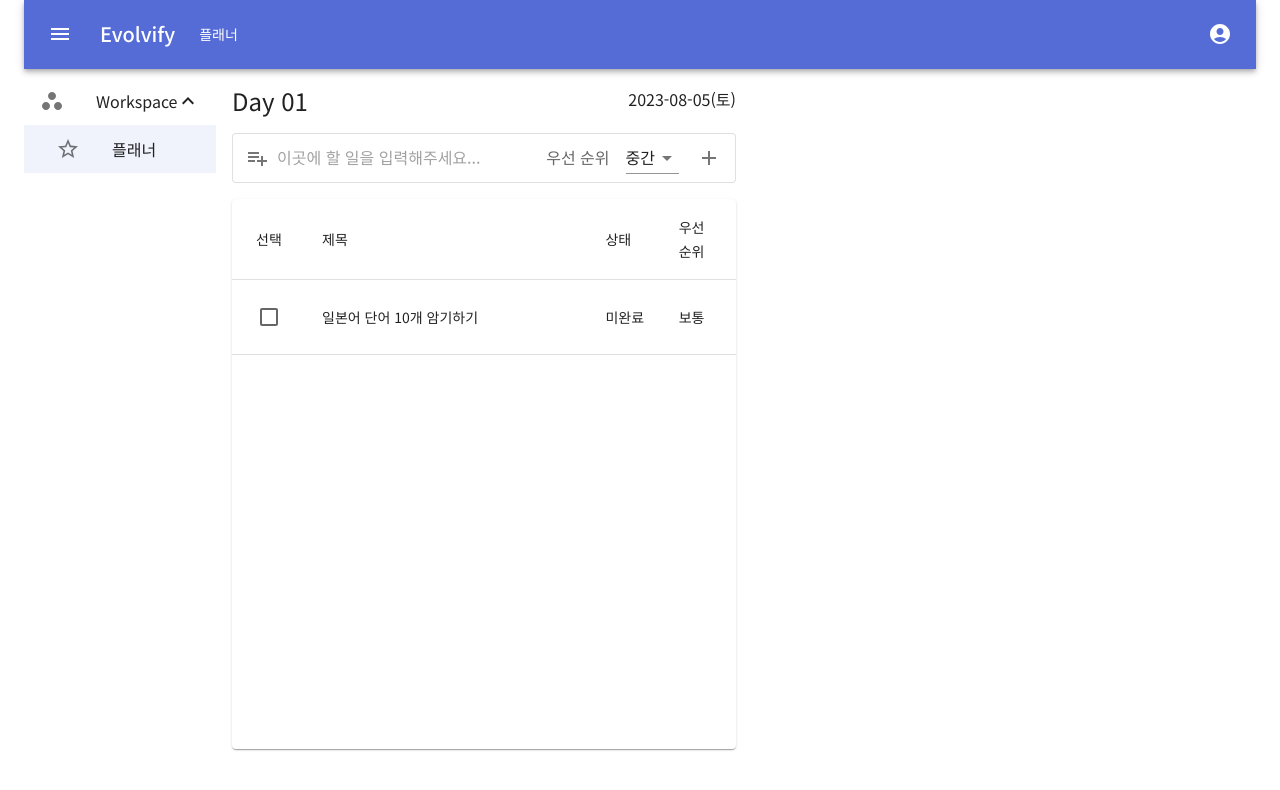
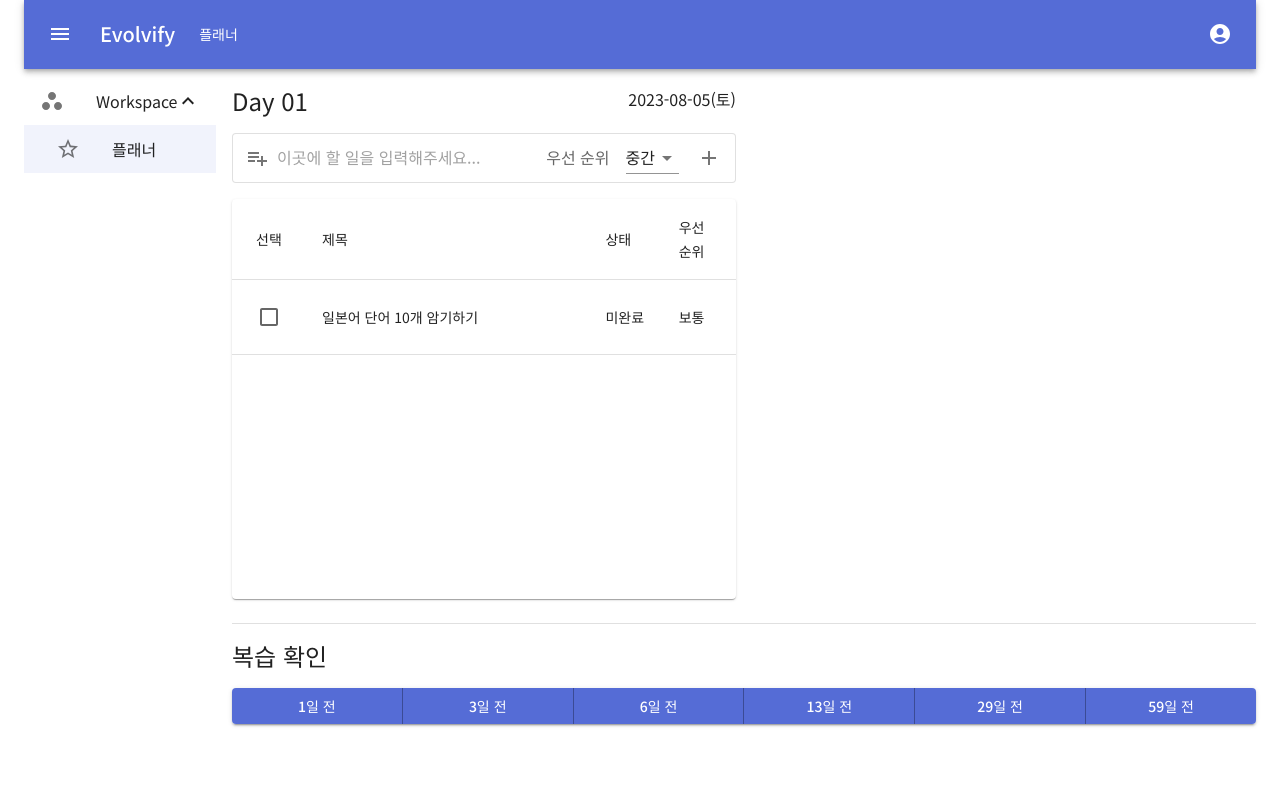
Before and after one commit to coldrain-f/self-discipline, a React (Vite) app in the folder self-discipline-react-ts/: page /planner in a window 1280 px wide. Shown: the top 790 px of the page. Built offline with nearby package versions, Linux system fonts and the light colour scheme.

Commit message:
Feat: 복습 체크 기본 레이아웃 설정[#5]

```diff
--- a/self-discipline-react-ts/src/components/planner/SelfDisciplinePlanner.tsx
+++ b/self-discipline-react-ts/src/components/planner/SelfDisciplinePlanner.tsx
@@ -2,9 +2,12 @@ import * as React from "react";
 import Grid from "@mui/material/Unstable_Grid2";
 import SelfDisciplinePlannerTodoList from "./SelfDisciplinePlannerTodoList";
 import SelfDisciplinePlannerSidebar from "./SelfDisciplinePlannerSidebar";
+import SelfDisciplinePlannerReviewCheck from "./SelfDisciplinePlannerReviewCheck";
+import { Box, Divider } from "@mui/material";
 
 export default function SelfDisciplinePlanner() {
   return (
+    <Box component="div">
       <Grid container spacing={2}>
         <Grid xs={2}>
           <SelfDisciplinePlannerSidebar />
@@ -14,5 +17,14 @@ export default function SelfDisciplinePlanner() {
         </Grid>
         <Grid xs={5}></Grid>
       </Grid>
+
+      <Grid container spacing={2}>
+        <Grid xs={2}></Grid>
+        <Grid xs={10}>
+          <Divider />
+          <SelfDisciplinePlannerReviewCheck />
+        </Grid>
+      </Grid>
+    </Box>
   );
 }
--- /dev/null
+++ b/self-discipline-react-ts/src/components/planner/SelfDisciplinePlannerReviewCheck.tsx
@@ -0,0 +1,19 @@
+import { Button, ButtonGroup, Box, Typography } from "@mui/material";
+
+export default function SelfDisciplinePlannerReviewCheck() {
+  return (
+    <Box component="div">
+      <Typography variant="h5" component="div" sx={{ my: 2 }}>
+        복습 확인
+      </Typography>
+      <ButtonGroup variant="contained" color="primary" fullWidth>
+        <Button>1일 전</Button>
+        <Button>3일 전</Button>
+        <Button>6일 전</Button>
+        <Button>13일 전</Button>
+        <Button>29일 전</Button>
+        <Button>59일 전</Button>
+      </ButtonGroup>
+    </Box>
+  );
+}
--- a/self-discipline-react-ts/src/components/planner/SelfDisciplinePlannerTodoList.tsx
+++ b/self-discipline-react-ts/src/components/planner/SelfDisciplinePlannerTodoList.tsx
@@ -87,7 +87,7 @@ export default function SelfDisciplinePlannerTodoList() {
           <AddIcon />
         </IconButton>
       </Paper>
-      <TableContainer component={Paper} sx={{ my: 2, height: "550px" }}>
+      <TableContainer component={Paper} sx={{ my: 2, height: "400px" }}>
         <Table>
           <TableHead>
             <TableRow>
```
Lines whose indentation alone changed are shown as unchanged.
